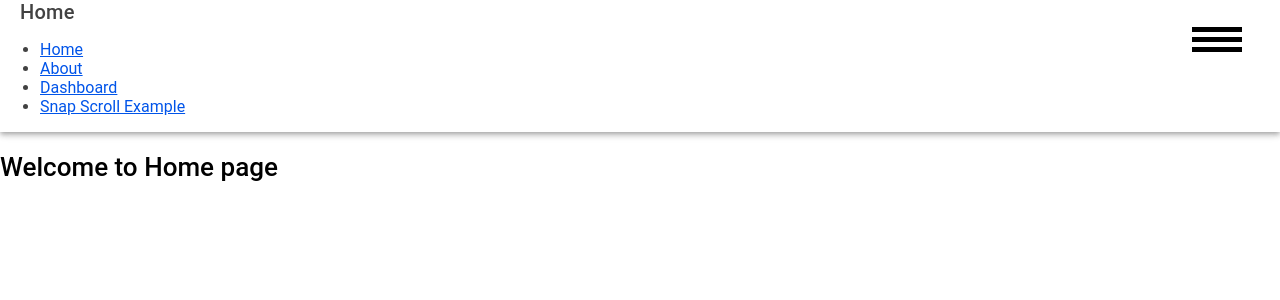
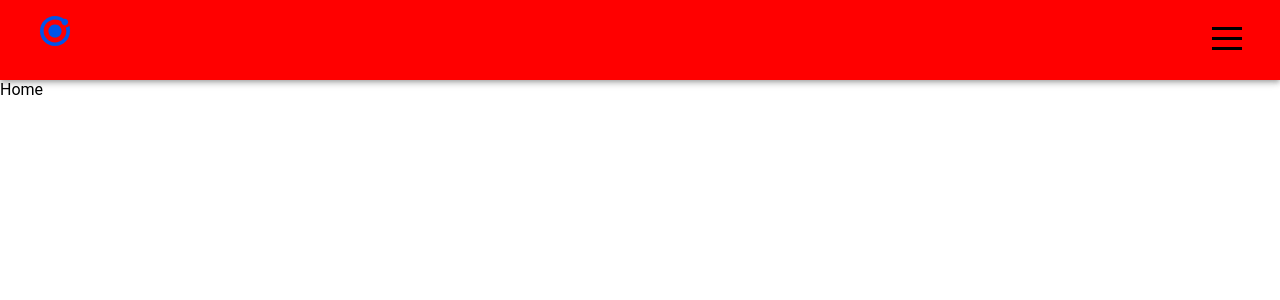
Before and after one commit to bertoramos/cv, a React (Vite) app: page /#/ in a window 1280 px wide. Shown: the top 300 px of the page. Built offline with nearby package versions, Linux system fonts and the light colour scheme.

Commit message:
style(header and demo logo): adjusts header size

```diff
--- a/package.json
+++ b/package.json
@@ -45,7 +45,7 @@
     "jsdom": "^22.1.0",
     "terser": "^5.4.0",
     "typescript": "^5.1.6",
-    "vite": "~5.2.0",
+    "vite": "5.2.14",
     "vitest": "^0.34.6"
   },
   "description": "An Ionic project"
--- a/src/App.tsx
+++ b/src/App.tsx
@@ -1,5 +1,5 @@
 import { HashRouter, Link, Route, Switch } from 'react-router-dom';
-import { IonApp, IonRouterOutlet, setupIonicReact } from '@ionic/react';
+import { IonApp, IonContent, IonRouterOutlet, setupIonicReact } from '@ionic/react';
 import Home from './pages/Home';
 
 /* Core CSS required for Ionic components to work properly */
@@ -54,13 +54,17 @@ const App: React.FC = () => {
 
     <HashRouter>
       <Route path="/">
-        <Template title="Home" content={<Home />} />
+        <Template title="Home" content={
+          <IonContent>
+            Home
+          </IonContent>
+        } />
       </Route>
       <Route path="/about">
-        <Template title="About" content={<Home />} />
+        <Template title="About" content={<IonContent>About</IonContent>} />
       </Route>
       <Route path="/dashboard">
-        <Template title="Dashboard" content={<Home />} />
+        <Template title="Dashboard" content={<IonContent>Dashboard</IonContent>} />
       </Route>
       <Route path="/snap-scroll-example">
         <SnapScrollExample />
--- a/src/components/MainMenuButton.css
+++ b/src/components/MainMenuButton.css
@@ -3,8 +3,8 @@
 
     position: relative;
     background-color: black;
-    width: 50px;
-    height: 5px;
+    width: 30px;
+    height: 3px;
 
     transition: transform 0.3s ease-in-out 0s;
 
@@ -14,8 +14,8 @@
         position: absolute;
         top: 10px;
         background-color: black;
-        width: 50px;
-        height: 5px;
+        width: 30px;
+        height: 3px;
 
         transition: top 0.2s ease-in-out 0.2s, transform 0.25s ease-in-out;
     }
@@ -26,8 +26,8 @@
         position: absolute;
         bottom: 10px;
         background-color: black;
-        width: 50px;
-        height: 5px;
+        width: 30px;
+        height: 3px;
 
         transition: bottom 0.2s ease-in-out 0.2s;
     }
@@ -38,8 +38,8 @@
 
     position: relative;
     background-color: black;
-    width: 50px;
-    height: 5px;
+    width: 30px;
+    height: 3px;
 
     transform: rotate(45deg);
 
@@ -53,8 +53,8 @@
 
         top: 0px;
         background-color: black;
-        width: 50px;
-        height: 5px;
+        width: 30px;
+        height: 3px;
 
         transition: top 0.2s ease-in-out, transform 0.25s ease-in-out 0.1s;
     }
@@ -65,8 +65,8 @@
         position: absolute;
         bottom: 0px;
         background-color: black;
-        width: 50px;
-        height: 5px;
+        width: 30px;
+        height: 3px;
 
         transition: bottom 0.2s ease-in-out;
     }
--- a/src/components/MainMenuButton.tsx
+++ b/src/components/MainMenuButton.tsx
@@ -1,8 +1,5 @@
 import React from 'react';
 import './MainMenuButton.css';
-
-import { addClass, removeClass, hasClass } from '../utils/refsUtils';
-import { Link } from 'react-router-dom';
 
 const MainMenuButton: React.FC<{ toggleMainMenu: () => void; isOpen: boolean }> = ({ toggleMainMenu, isOpen }) => {
 
--- a/src/components/Template.css
+++ b/src/components/Template.css
@@ -0,0 +1,14 @@
+#main_header {
+    height: 10%;
+    @media screen and (max-width: 768px) {
+        height: 8%;
+    }
+    background-color: red;
+}
+
+#main_logo {
+    position: absolute;
+    left: 2%;
+    top: 3%;
+    padding: 1% 1% 1% 1%;
+}
--- a/src/components/Template.tsx
+++ b/src/components/Template.tsx
@@ -1,25 +1,20 @@
-import { IonMenu, IonContent, IonHeader, IonPage, IonToolbar, IonTitle, IonMenuButton, IonButtons } from '@ionic/react';
-import { Link } from 'react-router-dom';
-import ExploreContainer from '../components/ExploreContainer';
+import { IonHeader, IonPage, IonIcon } from '@ionic/react';
 import React from 'react';
-import MainMenuButton from './MainMenuButton';
-import MainMenuContent from './MainMenuContent';
+
+import { logoIonic } from 'ionicons/icons';
+
+import "./Template.css";
 
 const Template: React.FC<{ title: string, content: React.ReactNode }> = ({ title, content }) => {
 
-  const [isOpen, setIsOpen] = React.useState(false);
-
-  const toggleMainMenu = () => {
-    setIsOpen(!isOpen);
-  };
-
-
   return (
 
-      <IonPage>
+    <IonPage>
 
-
-        <IonHeader>
+      <IonHeader id="main_header">
+        <IonIcon id="main_logo" icon={logoIonic} color="primary" size="large"></IonIcon>
+        {
+        /*
           <IonToolbar>
             <IonTitle>{title}</IonTitle>
             <ul>
@@ -37,16 +32,20 @@ const Template: React.FC<{ title: string, content: React.ReactNode }> = ({ title
               </li>
             </ul>
           </IonToolbar>
-        </IonHeader>
+        */
+        }
+      </IonHeader>
 
-        {/*
+      {/*
         <IonContent fullscreen>
         <ExploreContainer />
         It contains {title} page
       </IonContent>
       */}
-        {content}
-      </IonPage>
+
+      {content}
+
+    </IonPage>
 
   );
 };
```
Also changed, not shown: 1 other file (tests, documents, lock files or other folders).
